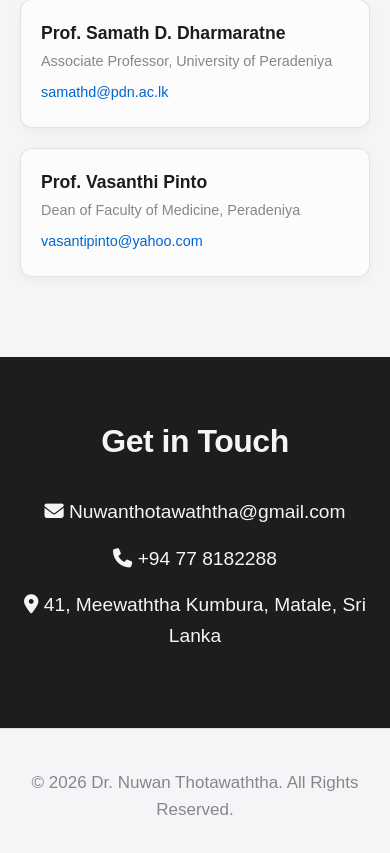
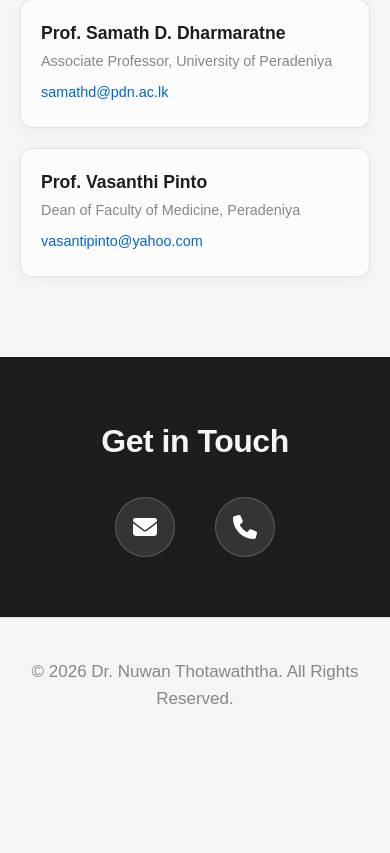
Before and after one commit to nu-to/nu-to.github.io, a plain HTML site: page index.html in a window 390 px wide. Shown: the part 7740-8593 px from the top of the page. After the commit the page ends 8508 px from the top, so only its background shows below. Drawn offline with Linux system fonts and the light colour scheme; a web font is replaced by a local one.

Commit message:
email and phone number

```diff
--- a/css/style.css
+++ b/css/style.css
@@ -642,9 +642,36 @@
 }
 
 /* Contact & Footer */
-.contact-info p {
-    font-size: 1.2rem;
-    margin: 1rem 0;
+/* Contact & Footer */
+.contact-icons {
+    display: flex;
+    justify-content: center;
+    gap: 40px;
+    margin-top: 30px;
+}
+
+.contact-icon-link {
+    display: flex;
+    align-items: center;
+    justify-content: center;
+    width: 60px;
+    height: 60px;
+    border-radius: 50%;
+    background: rgba(255, 255, 255, 0.1);
+    color: white;
+    font-size: 1.5rem;
+    transition: all 0.3s ease;
+    border: 1px solid rgba(255, 255, 255, 0.2);
+}
+
+.contact-icon-link:hover {
+    background: var(--accent-color);
+    transform: translateY(-5px);
+    box-shadow: 0 10px 20px rgba(0, 0, 0, 0.2);
+    border-color: transparent;
+    text-decoration: none;
+    color: white;
+    /* Ensure icon stays white */
 }
 
 footer {
--- a/index.html
+++ b/index.html
@@ -536,10 +536,13 @@
     <section id="contact" class="section-padding bg-dark text-white">
         <div class="container text-center fade-up">
             <h2 class="section-title text-white">Get in Touch</h2>
-            <div class="contact-info">
-                <p><i class="fas fa-envelope"></i> Nuwanthotawaththa@gmail.com</p>
-                <p><i class="fas fa-phone"></i> +94 77 8182288</p>
-                <p><i class="fas fa-map-marker-alt"></i> 41, Meewaththa Kumbura, Matale, Sri Lanka</p>
+            <div class="contact-icons">
+                <a href="mailto:Nuwanthotawaththa@gmail.com" class="contact-icon-link" title="Send Email">
+                    <i class="fas fa-envelope"></i>
+                </a>
+                <a href="tel:+94778182288" class="contact-icon-link" title="Call">
+                    <i class="fas fa-phone"></i>
+                </a>
             </div>
         </div>
     </section>
```
